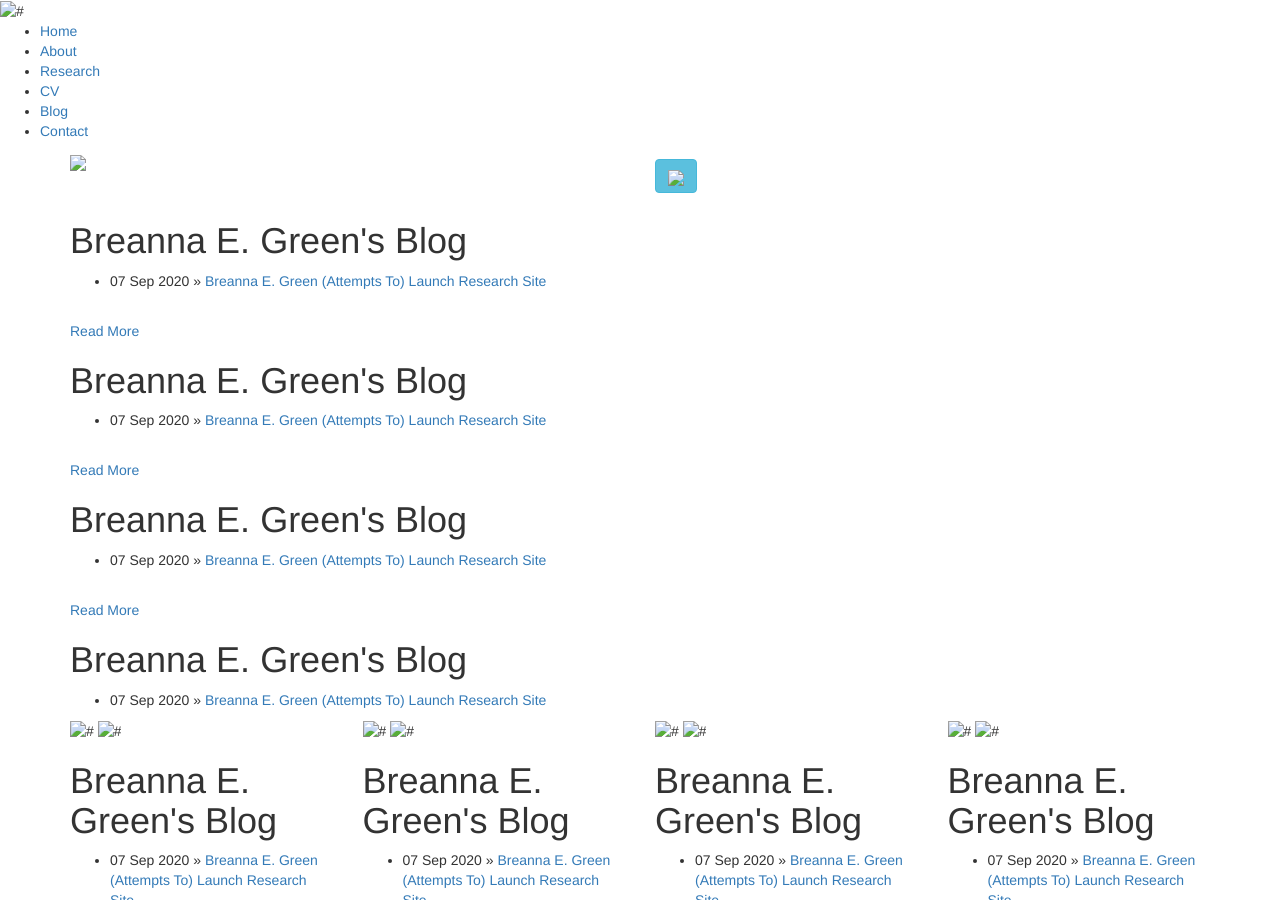
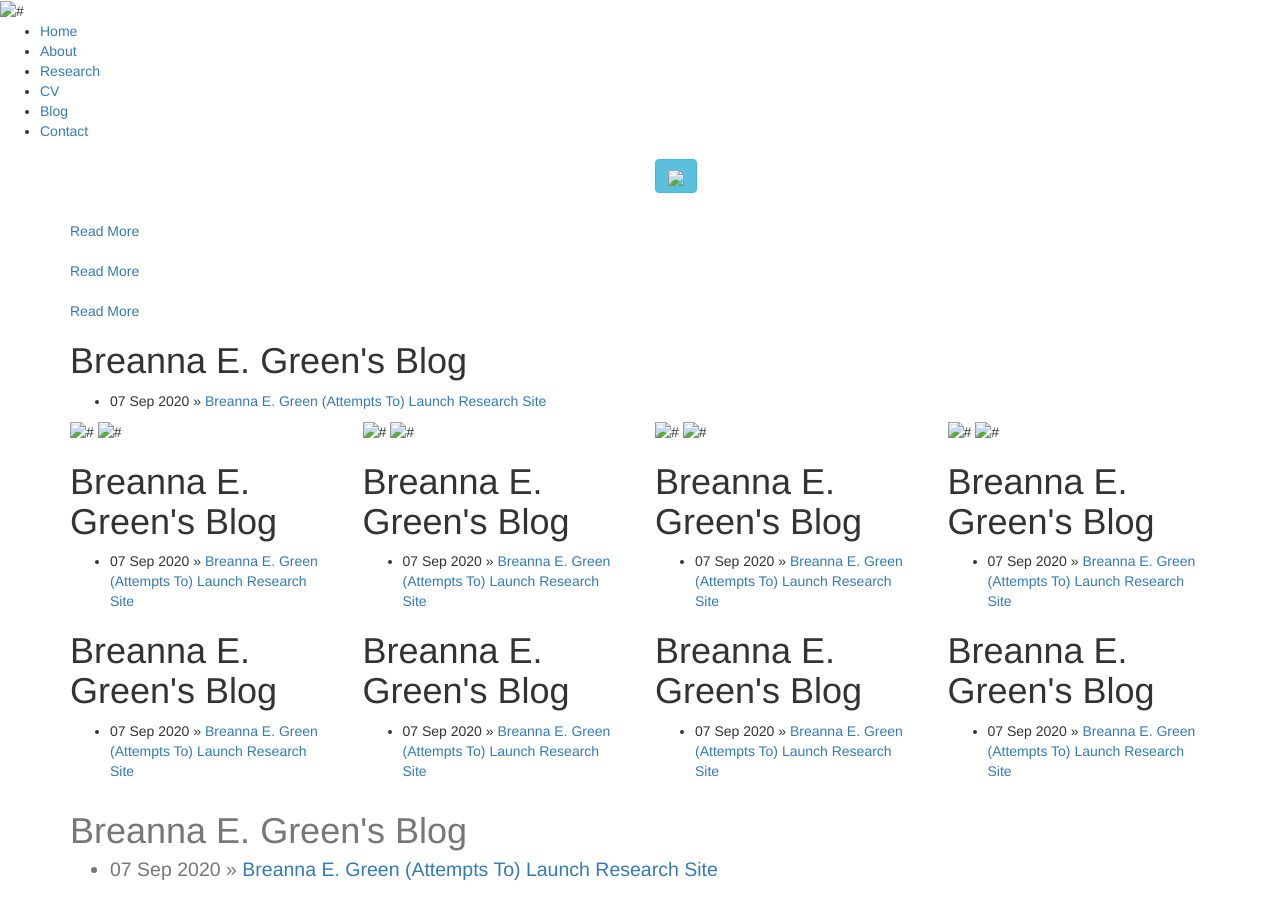
Before and after one commit to bregreen/bregreen.github.io, a Jekyll site: the page built from blog/index.html, in a window 1280 px wide and 900 px high. Built offline with Jekyll 4.4.1, drawn with Linux system fonts in a browser that asks for light colours; nearby versions of some CDN libraries; library files that are not in the unit come from our copies; comment, search, counter and statistics services are not loaded.

Commit message:
Update default.html

```diff
--- a/_layouts/default.html
+++ b/_layouts/default.html
@@ -58,7 +58,7 @@
                <div class="row">
                   <div class="col-sm-6">
                      <div class="logo_main">
-                        <a href="index.html"><img src="images/main_logo.png" /></a>
+                        <a href="/"><img src="" /></a>
                      </div>
                   </div>
                   <div class="col-sm-6">
@@ -82,7 +82,7 @@
                               <div class="col-md-12">
                                  <div class="slide_text">
 
-                                   {{ content }}
+
 
                                     <br>
                                     <a class="readmore_bt" href="/about">Read More</a>
@@ -97,7 +97,7 @@
                               <div class="col-md-12">
                                  <div class="slide_text">
 
-                                  {{ content }}
+
 
                                     <br>
                                     <a class="readmore_bt" href="/about">Read More</a>
@@ -112,7 +112,7 @@
                               <div class="col-md-12">
                                  <div class="slide_text">
 
-                                 {{ content }}
+
 
                                     <br>
                                     <a class="readmore_bt" href="/about">Read More</a>
```
